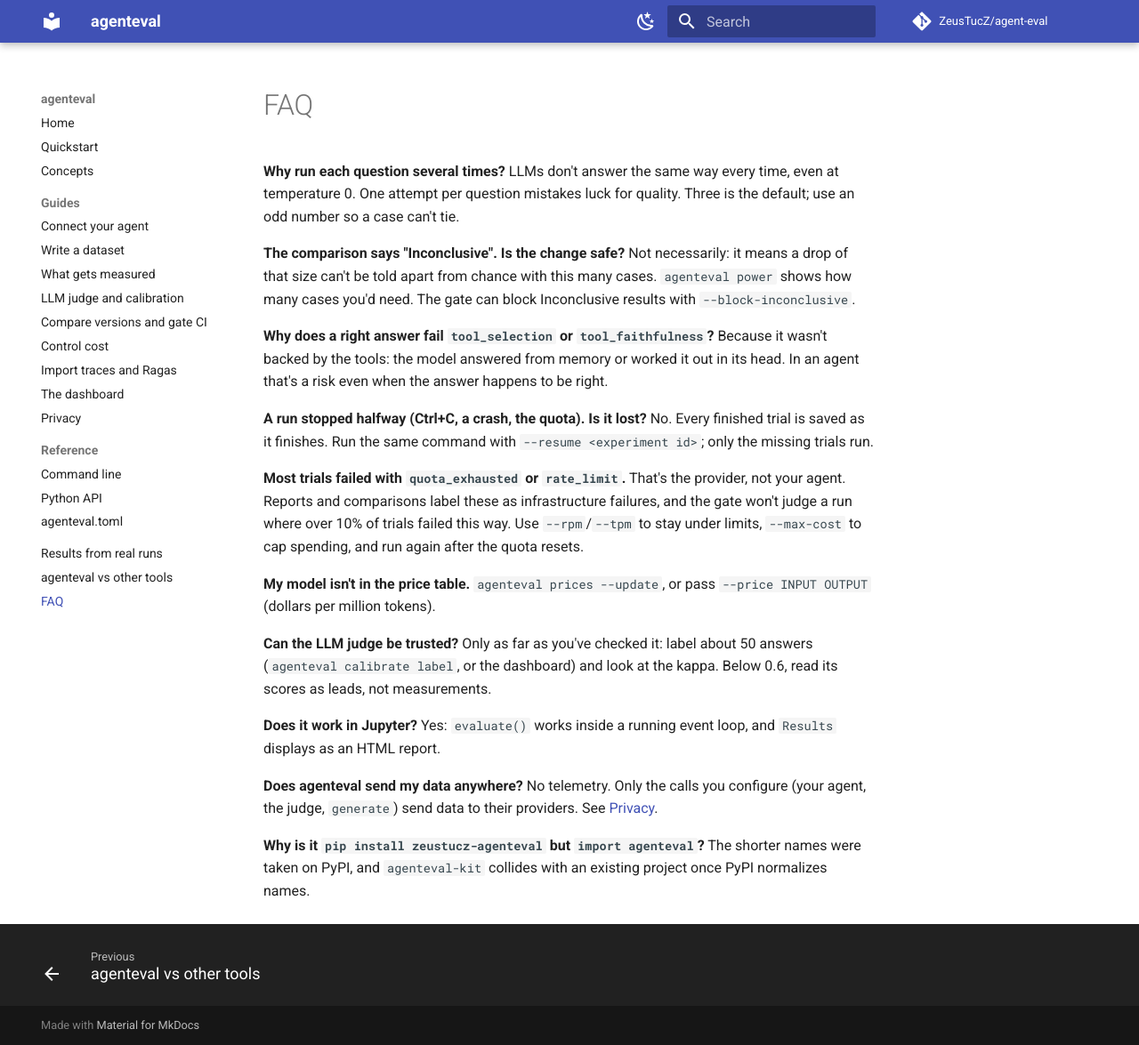
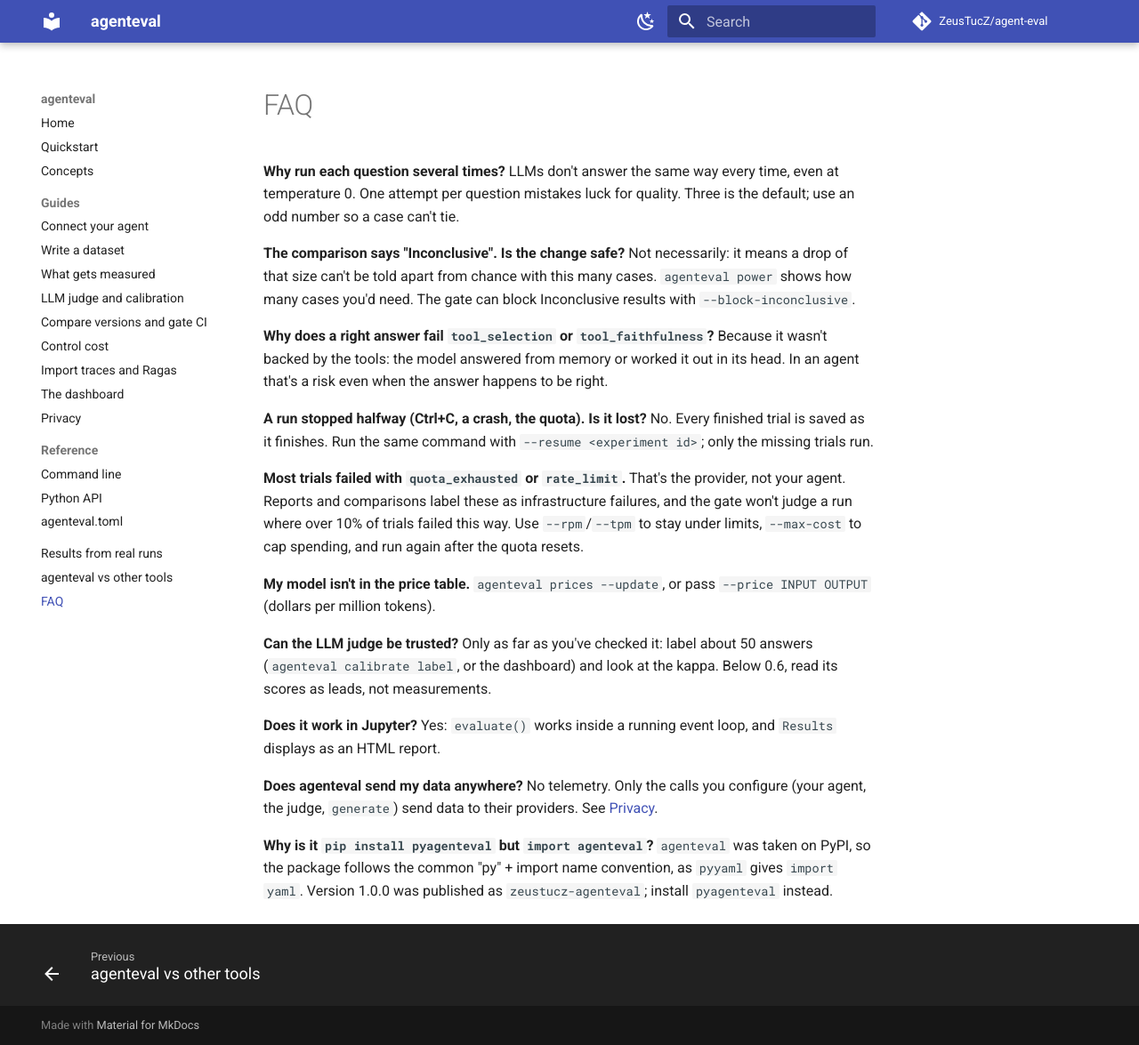
Before and after one commit to ZeusTucZ/agent-eval, an MkDocs documentation site: the page built from docs/faq.md, in a window 1280 px wide and 1175 px high. Shown: the whole window at 89% size. Built offline with MkDocs 1.6.1 and Material for MkDocs 9.7.7, drawn with Linux system fonts in a browser that asks for light colours; comment, search, counter and statistics services are not loaded.

Commit message:
Publish as pyagenteval, version 1.0.1
"zeustucz-agenteval" was hard to remember. pyagenteval follows the
"py" + import name convention (pyyaml gives yaml), so it reads as the
package that gives `import agenteval`. It and its separator variants
are free on PyPI. The import and the command don't change.

The 1.0.0 tag is taken, so this is 1.0.1: the same code under the new
name. The changelog says how to switch from zeustucz-agenteval.

Co-Authored-By: Claude Opus 5.5 <noreply@anthropic.com>

```diff
--- a/action.yml
+++ b/action.yml
@@ -22,8 +22,8 @@ inputs:
     description: Also block when the change's pass rate is below this (0 to 1). Empty for no minimum.
     default: ""
   version:
-    description: zeustucz-agenteval version to install.
-    default: "1.0.0"
+    description: pyagenteval version to install.
+    default: "1.0.1"
   python-version:
     default: "3.12"
 
@@ -44,7 +44,7 @@ runs:
 
     - name: Install agenteval
       shell: bash
-      run: pip install "zeustucz-agenteval==${{ inputs.version }}"
+      run: pip install "pyagenteval==${{ inputs.version }}"
 
     - name: Decide
       id: gate
--- a/docs/faq.md
+++ b/docs/faq.md
@@ -37,6 +37,7 @@ Yes: `evaluate()` works inside a running event loop, and `Results` displays as a
 No telemetry. Only the calls you configure (your agent, the judge, `generate`) send data to
 their providers. See [Privacy](guides/privacy.md).
 
-**Why is it `pip install zeustucz-agenteval` but `import agenteval`?**
-The shorter names were taken on PyPI, and `agenteval-kit` collides with an existing
-project once PyPI normalizes names.
+**Why is it `pip install pyagenteval` but `import agenteval`?**
+`agenteval` was taken on PyPI, so the package follows the common "py" + import name
+convention, as `pyyaml` gives `import yaml`. Version 1.0.0 was published as
+`zeustucz-agenteval`; install `pyagenteval` instead.
```
Also changed, not shown: CHANGELOG.md (+7 -0 lines), README.md (+1 -1 lines), docs/guides/dashboard.md (+1 -1 lines), docs/index.md (+2 -2 lines), docs/quickstart.md (+1 -1 lines), docs/reference/cli.md (+1 -1 lines), pyproject.toml (+7 -8 lines), 5 other files.
